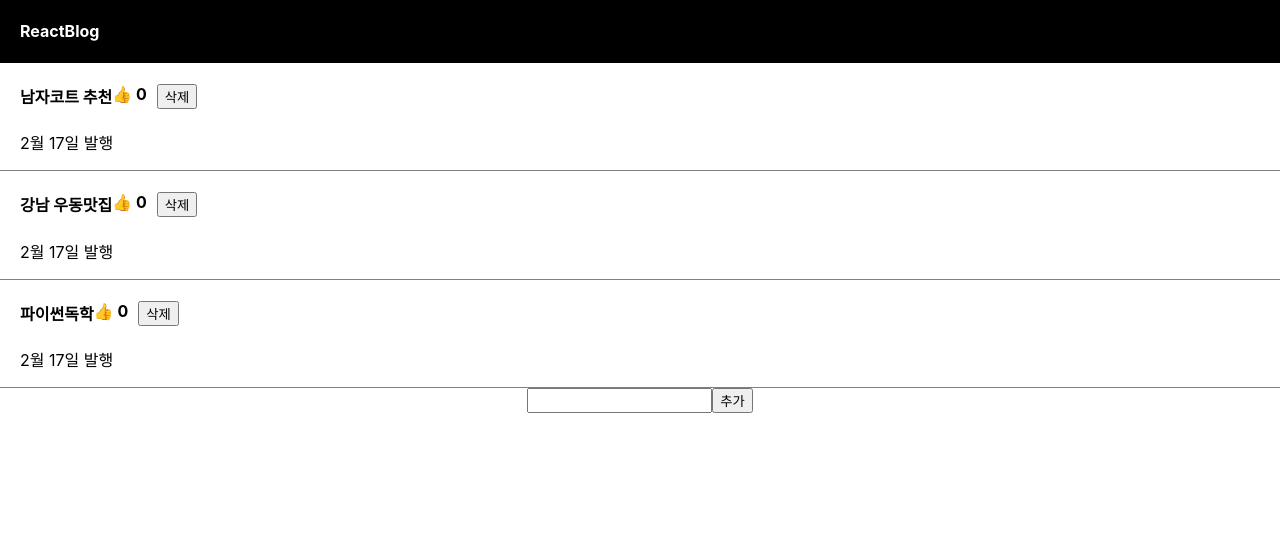
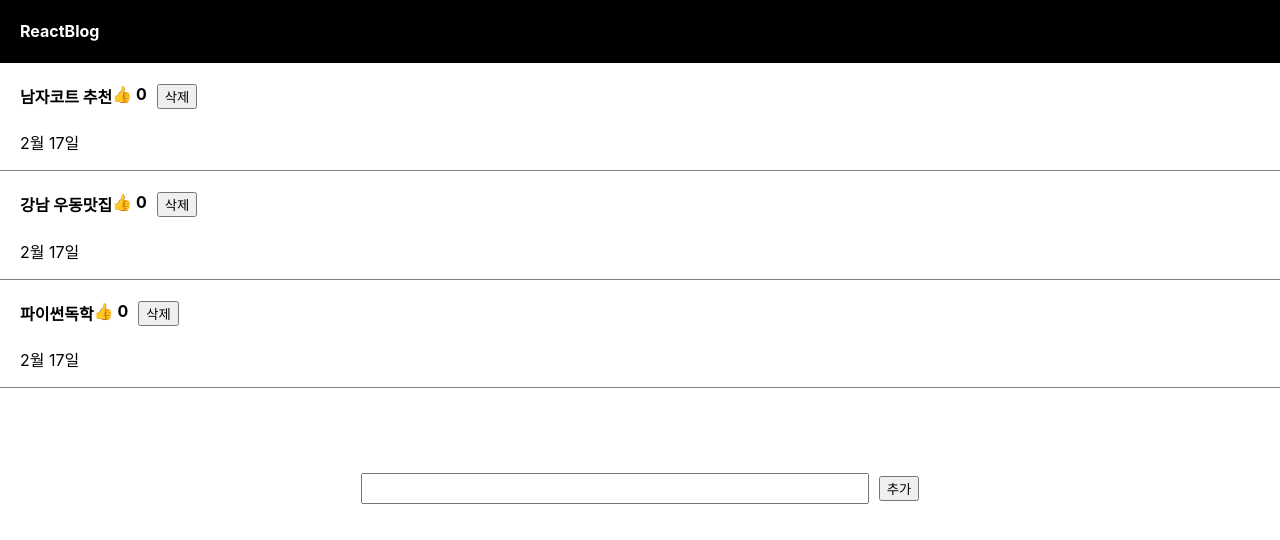
Before and after one commit to SongE12/React_Blog, a React (Create React App) app: page / in a window 1280 px wide. Shown: the top 540 px of the page. Built offline with nearby package versions, Linux system fonts and the light colour scheme.

Commit message:
blog 만들기 완성

```diff
--- a/src/App.css
+++ b/src/App.css
@@ -27,13 +27,20 @@ button {
 
 .input {
   display: flex;
+  height: 200px;
   justify-content: center;
+  align-items: center;
+}
+
+input {
+  width: 500px;
+  height: 25px;
 }
 
 h4 {
   display: flex;
 }
 
-h4 button {
+button {
   margin-left: 10px;
 }
--- a/src/App.js
+++ b/src/App.js
@@ -11,6 +11,12 @@ function App() {
   let [modal, setModal] = useState(false);
   let [title, setTitle] = useState(0);
   let [input, setInput] = useState();
+  let [날짜, 날짜변경] = useState(["2월 17일", "2월 17일", "2월 17일"]);
+  const date = new Date();
+
+  const month = ("0" + (date.getMonth() + 1)).slice(-2);
+  const day = ("0" + date.getDay()).slice(-2);
+  const dateStr = month + "월 " + day + "일";
 
   return (
     <div className="App">
@@ -54,7 +60,7 @@ function App() {
                 삭제
               </button>
             </h4>
-            <p>2월 17일 발행</p>
+            <p>{날짜[i]}</p>
           </div>
         );
       })}
@@ -69,12 +75,15 @@ function App() {
         <button
           onClick={() => {
             if (!input) return;
-            let copy = [...글제목];
-            copy.unshift(input);
-            글제목변경(copy);
-            let like = [...따봉];
-            like.unshift(0);
-            따봉변경(like);
+            let titleCopy = [...글제목];
+            titleCopy.unshift(input);
+            글제목변경(titleCopy);
+            let likeCopy = [...따봉];
+            likeCopy.unshift(0);
+            따봉변경(likeCopy);
+            let dayCopy = [...날짜];
+            dayCopy.unshift(dateStr);
+            날짜변경(dayCopy);
           }}
         >
           추가
```
